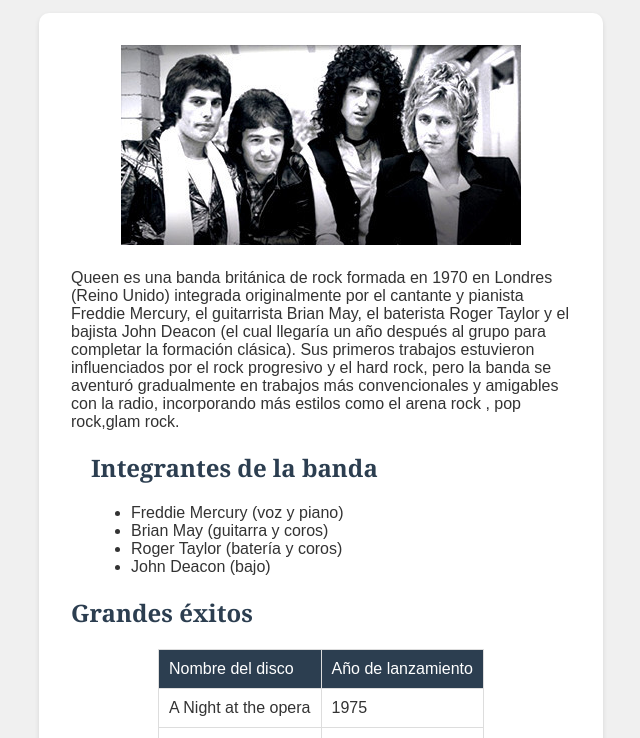
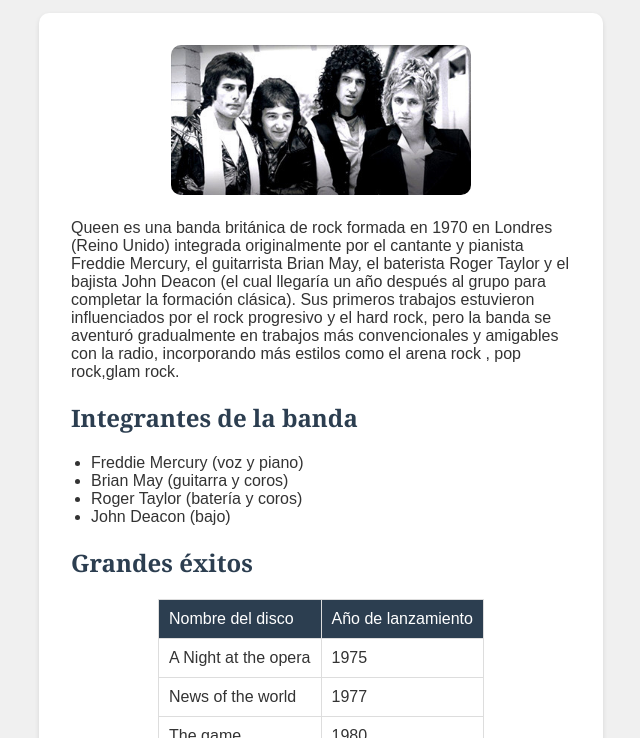
Before and after one commit to izaiamn854/LMSGI---1DAM, a plain HTML site: page Práctica 01 - Página web Queen/index.html in a window 1280 px wide. Shown: the part 62-800 px from the top of the page, without its empty margins (319-959 px from the left). Drawn offline with Linux system fonts and the light colour scheme.

Commit message:
Refactor CSS styles for main and imagen-banda classes to improve layout and consistency

```diff
--- a/Práctica 01 - Página web Queen/estilos.css
+++ b/Práctica 01 - Página web Queen/estilos.css
@@ -26,23 +26,23 @@ body {
         background-color: #FFF;
         box-shadow: 0 2px 5px rgba(0, 0, 0, 0.1);
         max-width: 500px;
-        margin: 0 auto;
+        width: calc(100% - 2rem);
+        margin: 0 auto auto;
         border-radius: 10px;
         padding: 2rem;
 
-        .imagen-banda img{
-            align-items: center;
+        .imagen-banda {
+            text-align: center;
+            margin-bottom: 20px;
+            img{
+            width: 100%;
+            border-radius: 10px;
+            max-width: 300px;
+            height: auto;
+            }
         }
 
-        .imagen-banda{
-            text-align: center;
-            margin-bottom: 20px;
-            width: 100%;
-            border-radius: 10px;
-
-        }
-
-        .lista-integrantes{
+        .lista-integrantes ul{
             list-style: disc;
             padding-left: 20px;
         }
@@ -51,7 +51,6 @@ body {
 
             table{
                 border-collapse: collapse;
-                margin-bottom: 20px;
                 margin: 0 auto 20px;
             }
 
```
